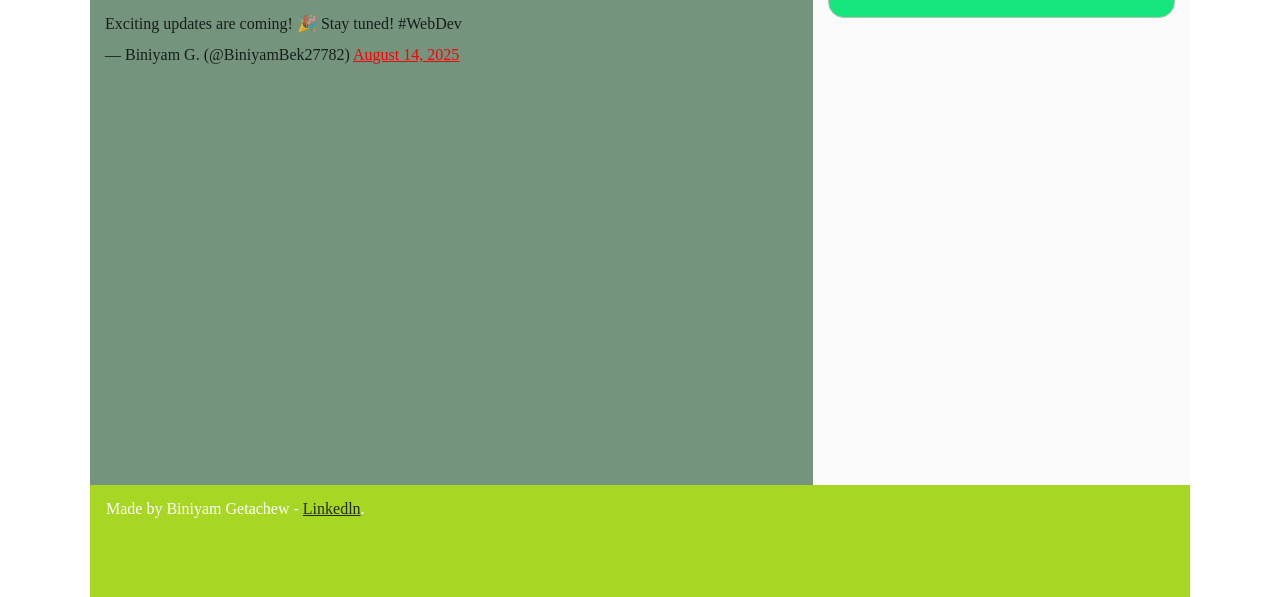
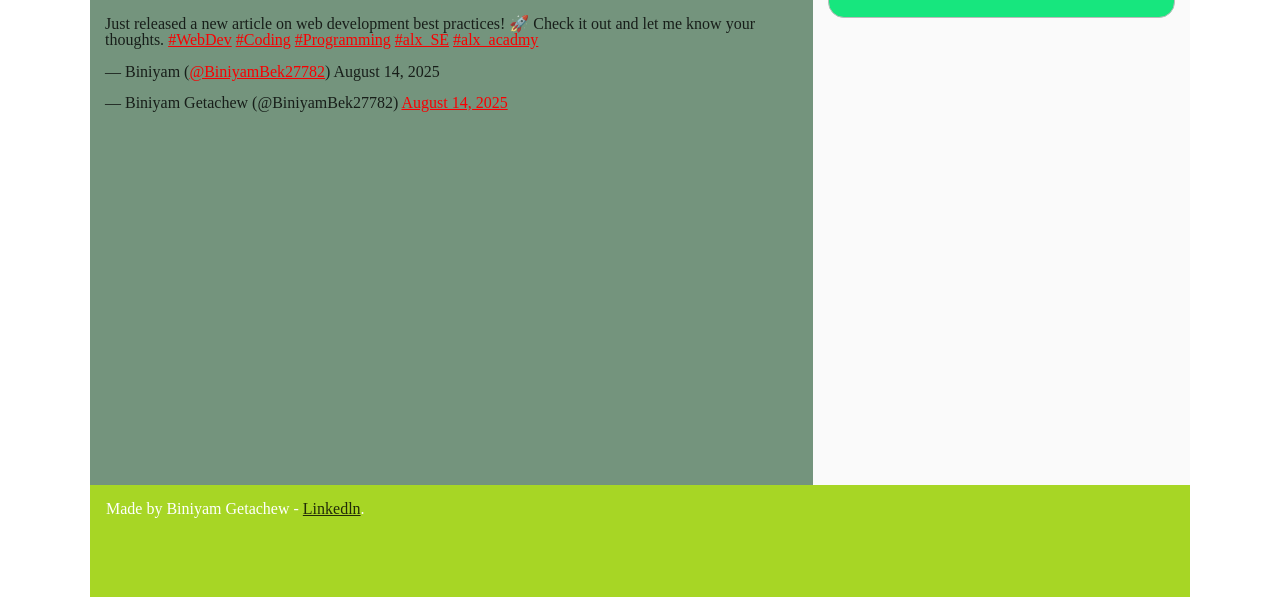
Before and after one commit to bini-77/alx_html_css, a plain HTML site: page css_basic/tweets.html in a window 1280 px wide. Shown: the part 203-800 px from the top of the page. Drawn offline with Linux system fonts and the light colour scheme.

Commit message:
tweet file add

```diff
--- a/css_basic/tweets.html
+++ b/css_basic/tweets.html
@@ -21,11 +21,16 @@
       <h1>My Tweet</h1>
 
       <!-- Embedded Tweet -->
-      <blockquote class="twitter-tweet">
-        <p lang="en" dir="ltr">Exciting updates are coming! 🎉 Stay tuned! #WebDev</p>
-        &mdash; Biniyam G. (@BiniyamBek27782)
-        <a href="https://https://x.com/BiniyamBek27782">August 14, 2025</a>
-      </blockquote>
+      <blockquote class="twitter-tweet"><p lang="en" dir="ltr">Just released a new article
+       on web development best practices! 🚀 Check it out and let me know your thoughts.
+       <a href="https://twitter.com/hashtag/WebDev?src=hash&amp;ref_src=twsrc%5Etfw">#WebDev</a>
+       <a href="https://twitter.com/hashtag/Coding?src=hash&amp;ref_src=twsrc%5Etfw">#Coding</a>
+       <a href="https://twitter.com/hashtag/Programming?src=hash&amp;ref_src=twsrc%5Etfw">#Programming</a>
+       <a href="https://twitter.com/hashtag/alx_SE?src=hash&amp;ref_src=twsrc%5Etfw">#alx_SE</a>
+       <a href="https://twitter.com/hashtag/alx_acadmy?src=hash&amp;ref_src=twsrc%5Etfw">#alx_acadmy</a>
+       <br><br>— Biniyam (<a href="https://twitter.com/BiniyamBek27782?ref_src=twsrc%5Etfw">@BiniyamBek27782</a>) August 14, 2025
+       </p>&mdash; Biniyam Getachew (@BiniyamBek27782)
+       <a href="https://twitter.com/BiniyamBek27782/status/1956016065391055122?ref_src=twsrc%5Etfw">August 14, 2025</a></blockquote>
     </article>
 
     <aside>
```
